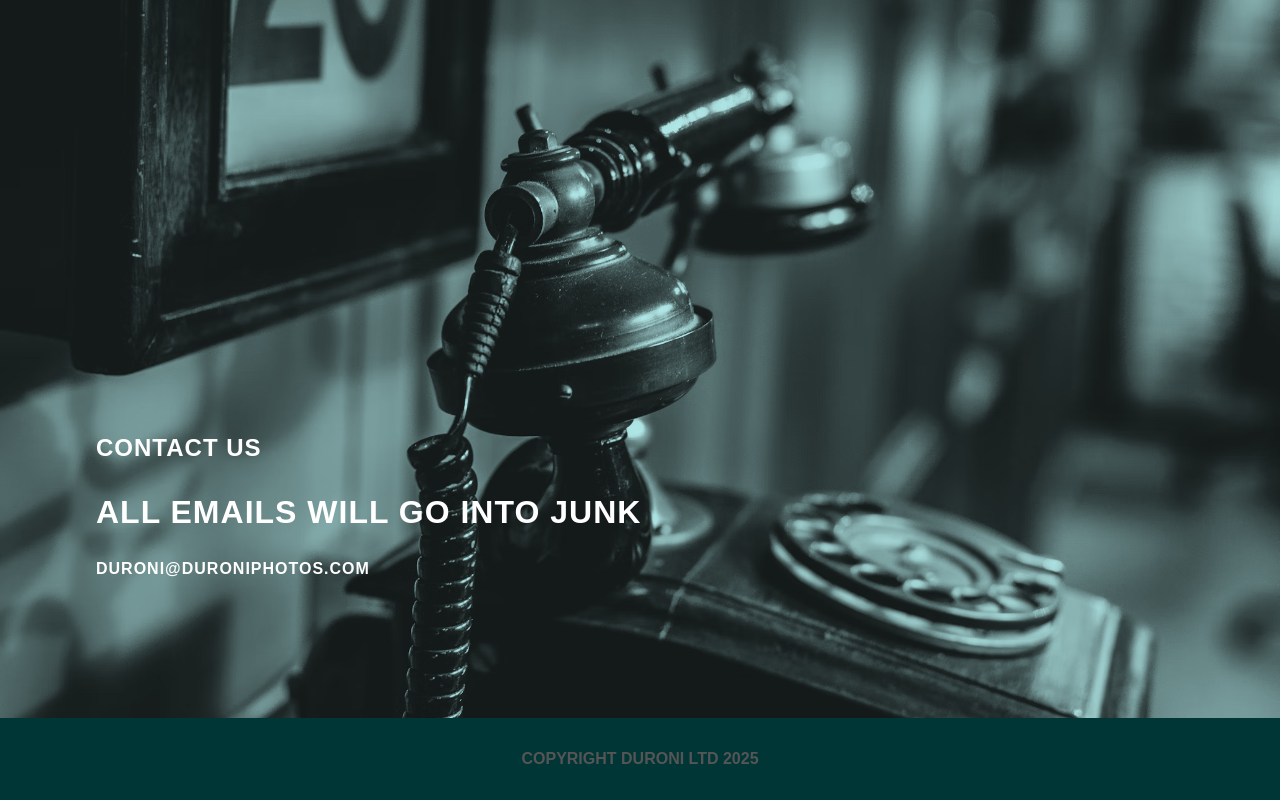
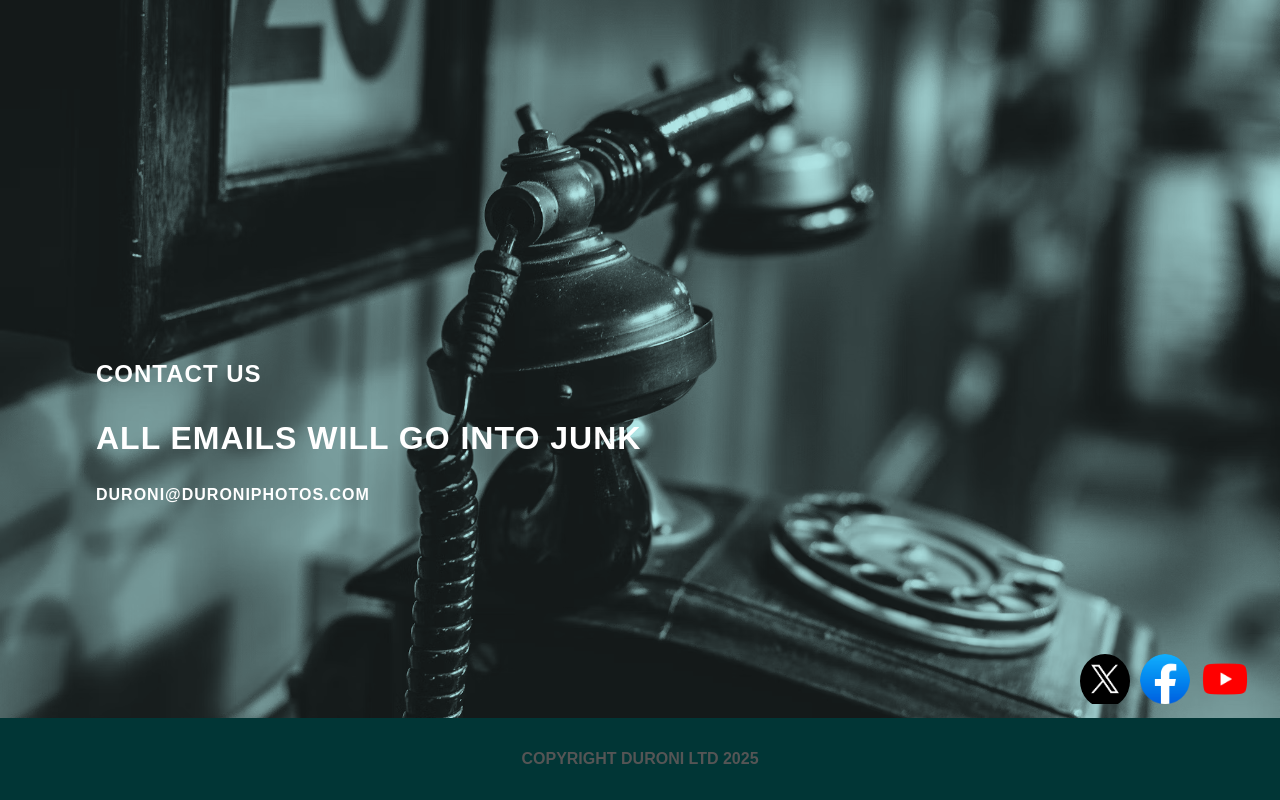
Before and after one commit to dammysa/Duroni, a plain HTML site: page index.html in a window 1280 px wide. Shown: the part 1682-2482 px from the top of the page. Drawn offline with Linux system fonts and the light colour scheme.

Commit message:
added social at the bottom

```diff
--- a/index.html
+++ b/index.html
@@ -48,6 +48,21 @@
         <a class="alpha more" href="#">Duroni@Duroniphotos.com</a>
         <!-- I would have added a box here as well, however as it is an email I did not see a need -->
       </div>
+      <div class="beta">
+        <a href="#" class="socials"
+          ><img src="images/X_logo.jpg" alt="" width="50px"
+        /></a>
+        <!-- I know its X -->
+        <a href="#" class="socials"
+          ><img src="images/Facebook_f_logo_(2021).svg.png" alt="" width="50px"
+        /></a>
+        <a href="#" class="socials"
+          ><img
+            src="images/free-youtube-logo-icon-2431-thumb.png"
+            alt=""
+            width="50px"
+        /></a>
+      </div>
     </div>
     <footer>
       <p>Copyright Duroni Ltd 2025</p>
--- a/style.css
+++ b/style.css
@@ -3,7 +3,6 @@ body,
 a {
   color: white;
   scroll-behavior: smooth;
-  /* height: 100vh; */
   margin: 0;
   padding: 0;
   font-family: sans-serif;
@@ -108,6 +107,22 @@ h1 {
   background-color: white;
 }
 
+.beta {
+  display: flex;
+  position: relative;
+  justify-content: flex-end;
+  margin: 10px 30px;
+  gap: 10px;
+}
+
+.socials {
+  border-radius: 50%;
+  overflow: hidden;
+  /* gap: 10px; */
+  /* I cannot figure out why the X logo is clipping at the bottom */
+  /* Why does gap in .socials not add a gap */
+}
+
 footer {
   color: #555;
   background-color: rgb(1, 54, 54);
```
Also changed, not shown: images/Facebook_f_logo_(2021).svg.png (added), images/X_logo.jpg (added), images/free-youtube-logo-icon-2431-thumb.png (added).
